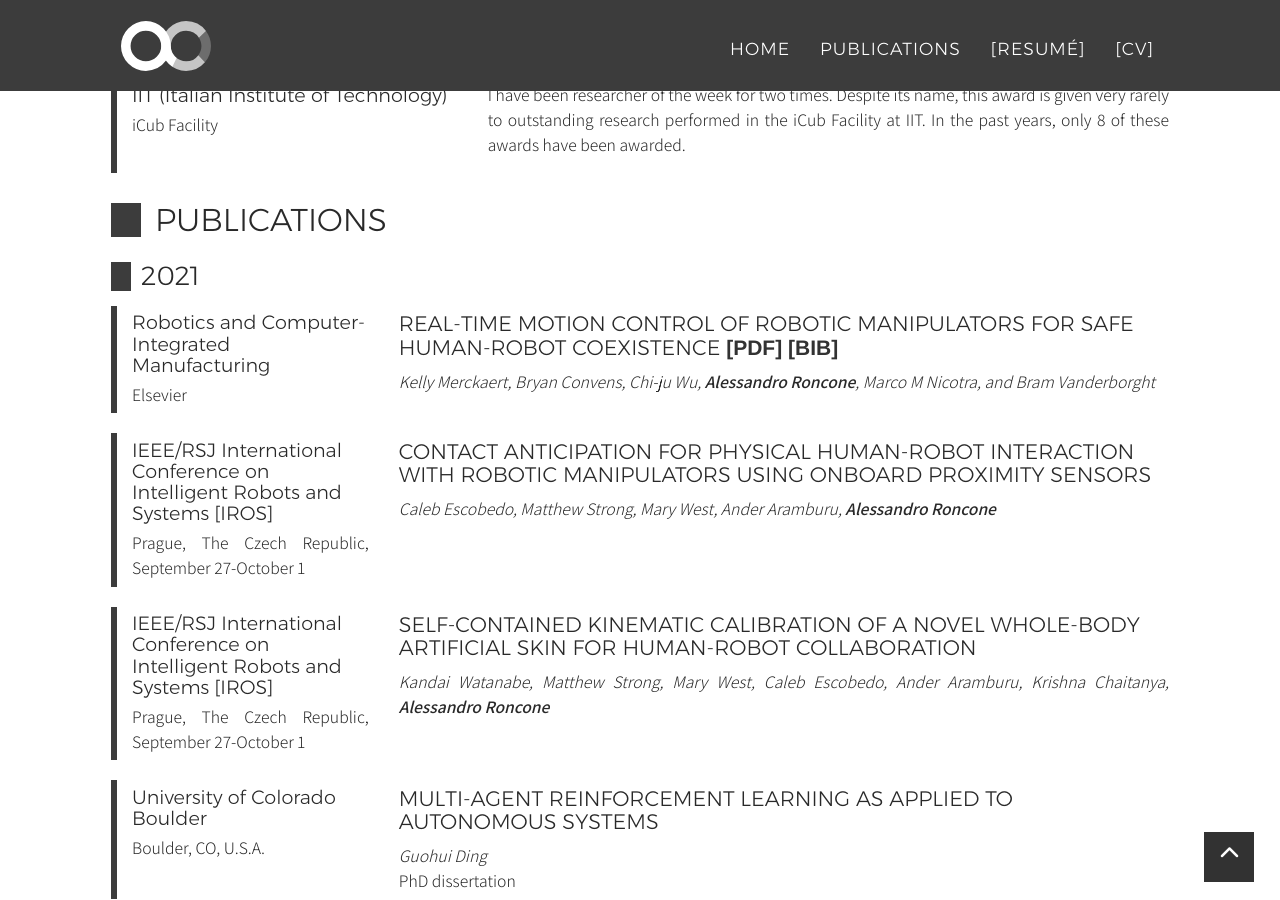
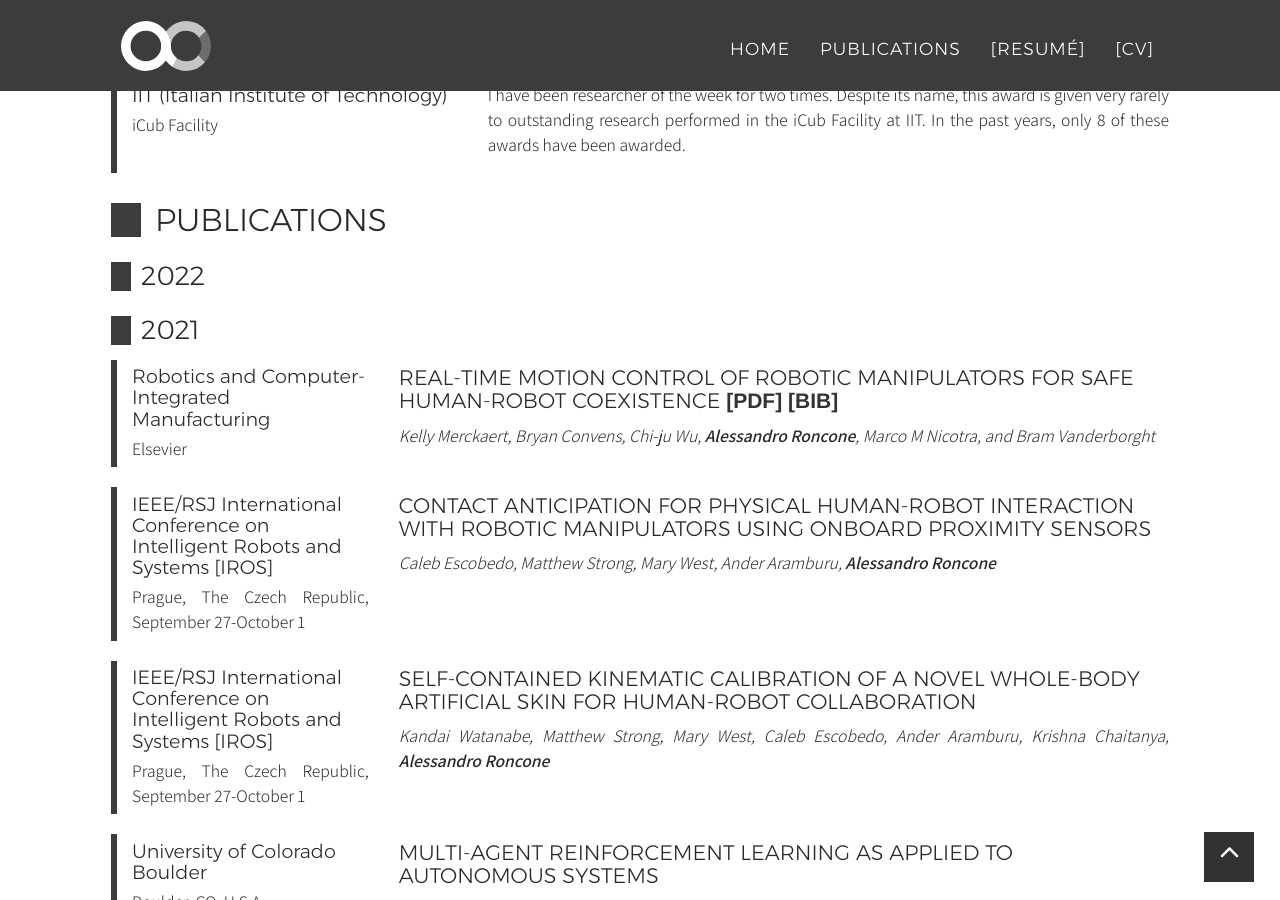
Before and after one commit to alecive/alecive.github.io, a Jekyll site: the page built from _posts/cv/2022-02-14-CV-AlessandroRoncone.md, in a window 1280 px wide and 900 px high, scrolled down 7413 px. Built offline with Jekyll 4.4.1, drawn with Linux system fonts in a browser that asks for light colours; nearby versions of some CDN libraries; some web fonts are replaced.

Commit message:
Added 2022 field to publication page and cv

```diff
--- a/_posts/cv/2021-05-15-CV-AlessandroRoncone.md
+++ b/_posts/cv/2022-02-14-CV-AlessandroRoncone.md
@@ -6,6 +6,7 @@ permalink: cv.html
 type: cv
 tags: [robotics,artificial intelligence,advanced manufacturing,humanoid robotics,cognitive robotics,human robto interaction,cv,personal,resume,curriculum,online,research,design,iit,istituto italiando di tecnologia,phd,yale,university,postdoc,assistant professor,candidate]
 pubyears:
+ - 2022
  - 2021
  - 2020
  - 2019
--- a/publications.html
+++ b/publications.html
@@ -3,6 +3,7 @@ permalink: publications.html
 type: publications
 description: "List of publications"
 years:
+ - 2022
  - 2021
  - 2020
  - 2019
```
